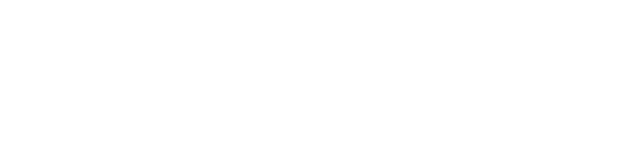
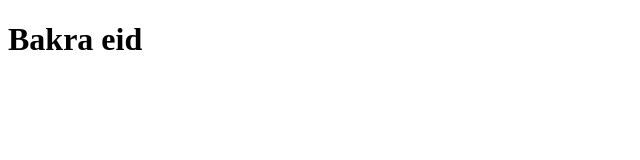
Before and after one commit to osamaahmedmomin-design/Bakra-Eid, a plain HTML site: page index.html in a window 1280 px wide. Shown: the whole page, without its empty margins (0-640 px from the left). Drawn offline with Linux system fonts and the light colour scheme.

Commit message:
Update index.html

```diff
--- a/index.html
+++ b/index.html
@@ -6,6 +6,6 @@
     <title>Document</title>
 </head>
 <body>
-
+    <h1>Bakra eid</h1>
 </body>
 </html>
```
